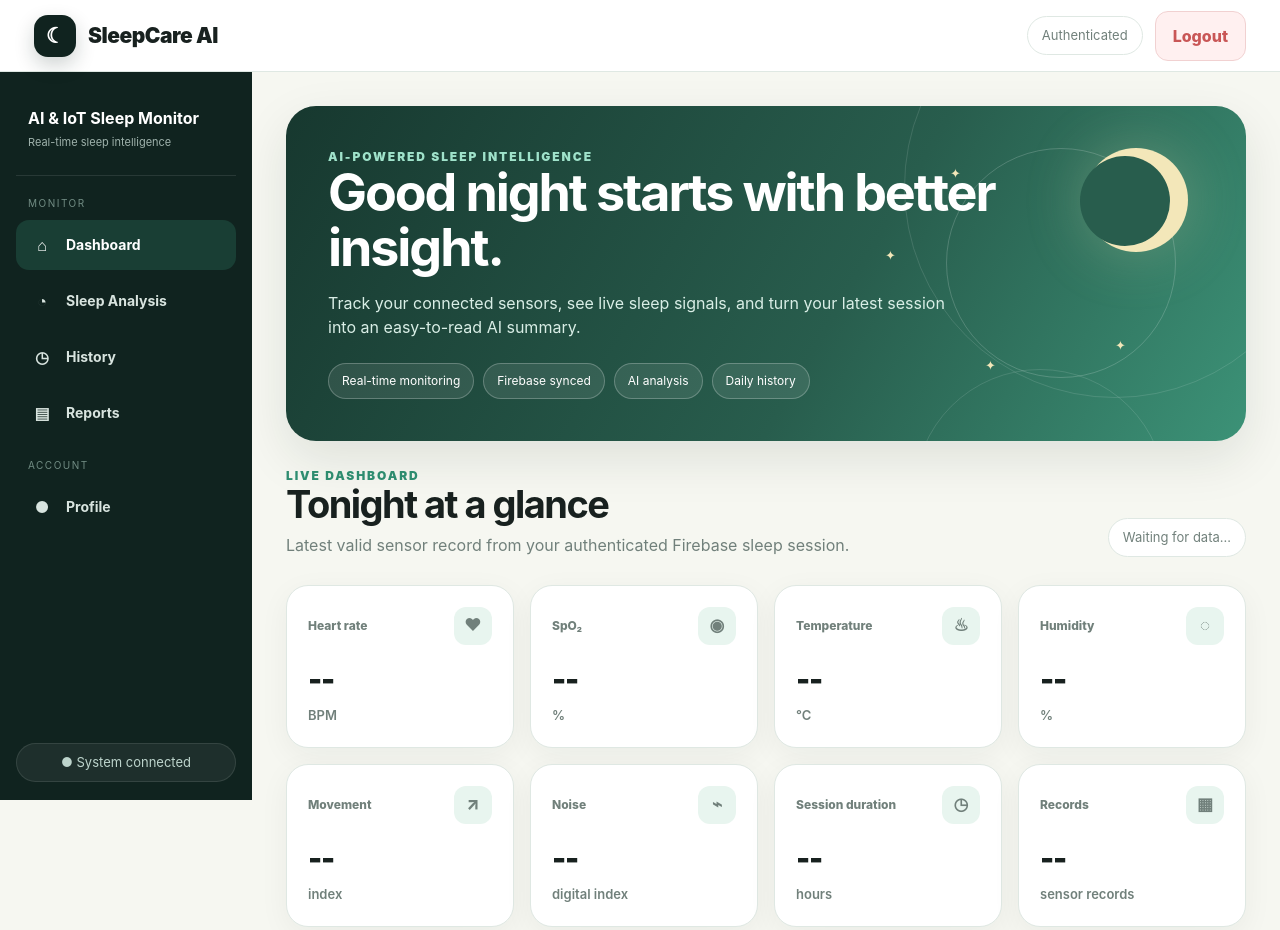
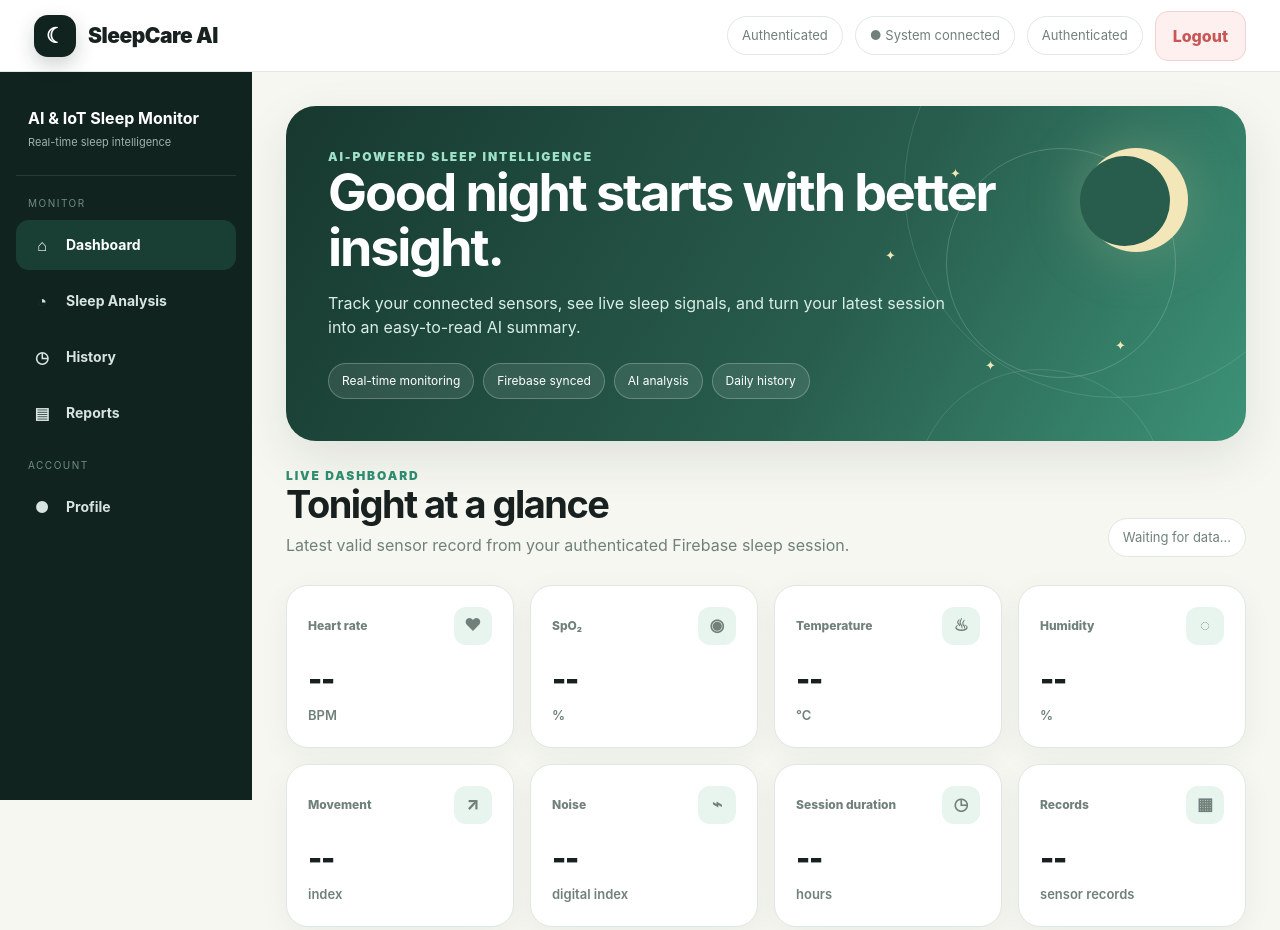
Before and after one commit to 5678kumar/Ai-IOT-sleep-Monitoring, a website with bundled scripts: page public/dashboard.html in a window 1280 px wide. Shown: the top 930 px of the page. Built offline with nearby package versions, Linux system fonts and the light colour scheme; no server answers.

Commit message:
Refine sleep monitor pages

```diff
--- a/public/dashboard.html
+++ b/public/dashboard.html
@@ -12,7 +12,21 @@
   <a class="brand" href="dashboard.html"><span class="brand-mark">☾</span><span>SleepCare AI</span></a>
   <div class="top-actions">
     <span class="pill" id="userEmail">Authenticated</span>
-    <button class="btn btn-danger" id="topLogout">Logout</button>
+    <div class="top-actions">
+
+  <span class="pill" id="systemStatus">
+    ● System connected
+  </span>
+
+  <span class="pill" id="userEmail">
+    Authenticated
+  </span>
+
+  <button class="btn btn-danger" id="topLogout">
+    Logout
+  </button>
+
+</div>
   </div>
 </header>
 <div class="layout">
@@ -29,7 +43,6 @@
   <ul class="nav">
     <li><a href="profile.html" data-nav="profile"><span class="nav-icon">●</span>Profile</a></li>
   </ul>
-  <div class="sidebar-bottom"><div class="pill" style="background:rgba(255,255,255,.06);border-color:rgba(255,255,255,.1);color:#bdd4cc;text-align:center">● System connected</div></div>
 </aside>
 <main class="main"><div class="container">
 <section class="hero">
```
Also changed, not shown: public/history.html (+0 -1 lines), public/profile.html (+0 -1 lines), public/reports.html (+0 -1 lines), public/sleep-analysis.html (+0 -1 lines).
